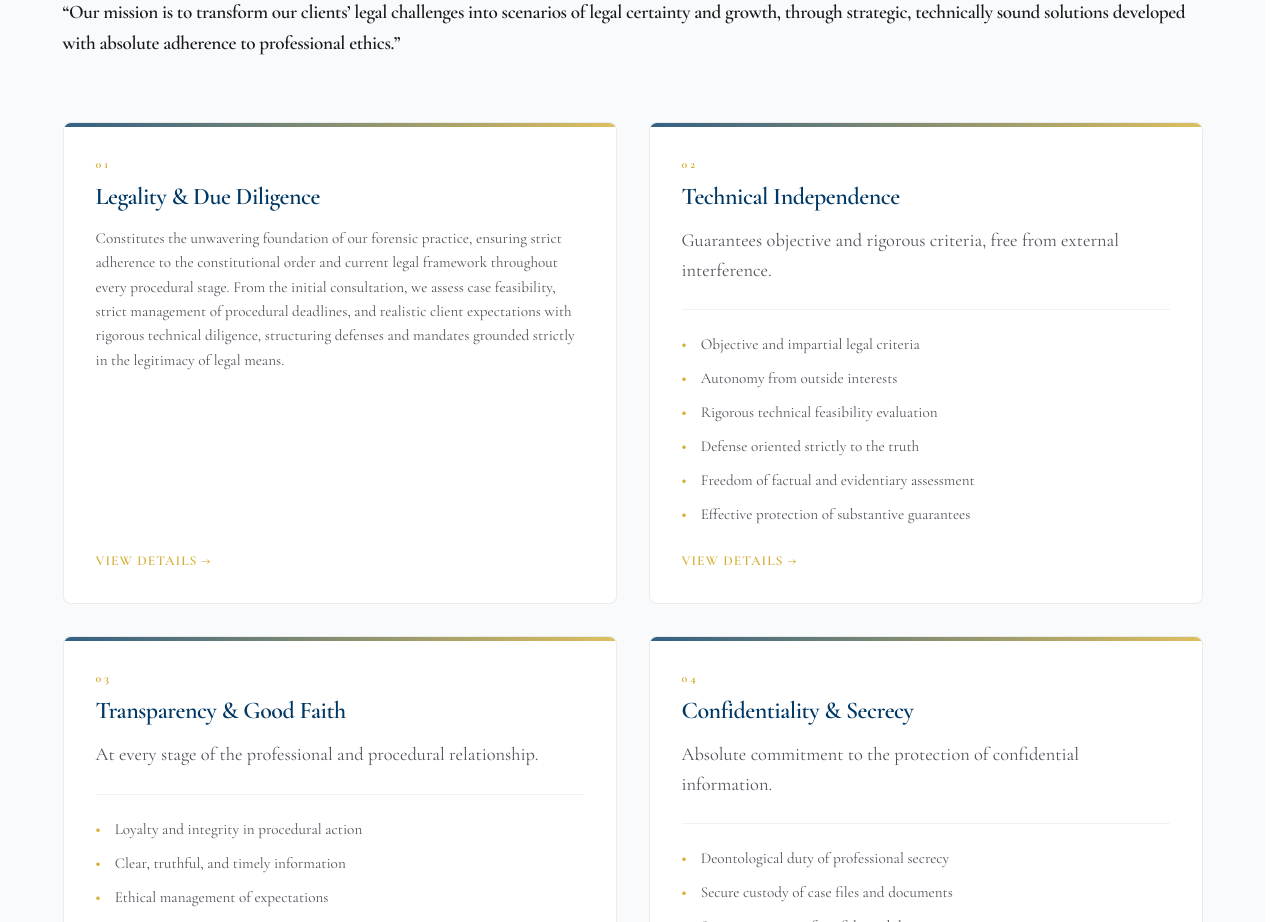
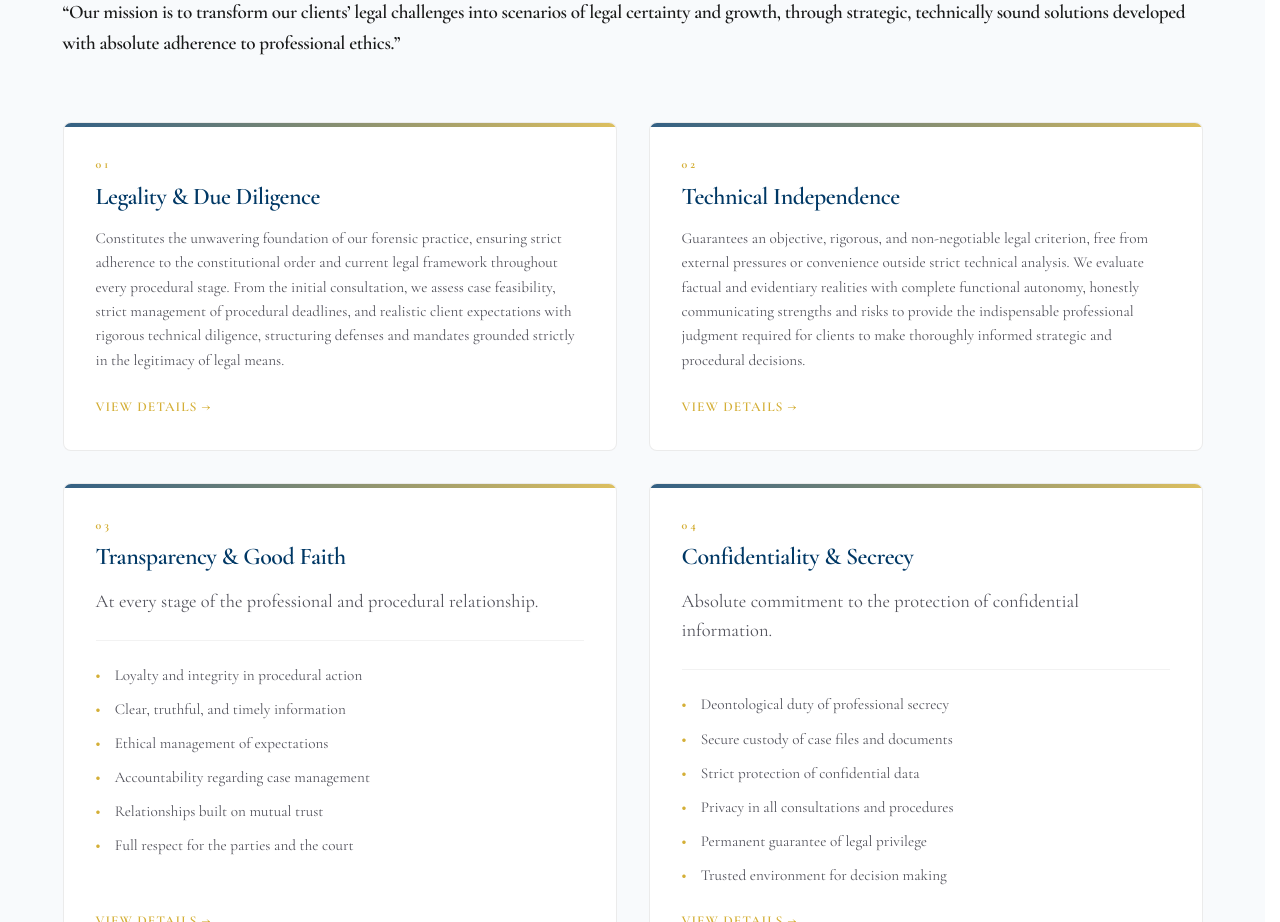
Before and after one commit to mcolina777-cpu/mac-consultores-site-clean, a Next.js app: page /en/about in a window 1280 px wide. Shown: the part 1660-2582 px from the top of the page. Built offline with nearby package versions, Linux system fonts and the light colour scheme.

Commit message:
feat: integración editorial y de interactividad en Tarjeta 02 (Independencia Técnica)

```diff
--- a/src/app/[locale]/about/page.tsx
+++ b/src/app/[locale]/about/page.tsx
@@ -136,24 +136,16 @@ export default async function QuienesSomos({ params }: { params: Promise<{ local
             </Link>
 
             {/* Tarjeta 02 */}
-            <div className="card">
+            <Link href={getRoute(locale, "about.independencia_tecnica" as any)} className="card">
               <span className="section-tag">02</span>
               <h3>{isEs ? 'Independencia Técnica' : 'Technical Independence'}</h3>
-              <p>
+              <p className="card-editorial-text" style={{ lineHeight: 1.6, fontSize: '0.95rem', color: 'var(--text-muted, #4b5563)', marginBottom: '1.5rem' }}>
                 {isEs
-                  ? 'Garantiza criterios objetivos y rigurosos, libres de injerencias ajenas al cliente.'
-                  : 'Guarantees objective and rigorous criteria, free from external interference.'}
+                  ? 'Garantiza un criterio jurídico objetivo, riguroso e innegociable, libre de presiones o conveniencias ajenas al análisis técnico del caso. Evaluamos la realidad fáctica y probatoria con plena autonomía funcional, comunicando con honestidad tanto fortalezas como riesgos, para proporcionar el juicio profesional certero e indispensable que permite al cliente tomar decisiones estratégicas debidamente informadas.'
+                  : 'Guarantees an objective, rigorous, and non-negotiable legal criterion, free from external pressures or convenience outside strict technical analysis. We evaluate factual and evidentiary realities with complete functional autonomy, honestly communicating strengths and risks to provide the indispensable professional judgment required for clients to make thoroughly informed strategic and procedural decisions.'}
               </p>
-              <ul className="service-list">
-                <li>{isEs ? 'Criterios jurídicos objetivos e imparciales' : 'Objective and impartial legal criteria'}</li>
-                <li>{isEs ? 'Autonomía frente a intereses ajenos al caso' : 'Autonomy from outside interests'}</li>
-                <li>{isEs ? 'Evaluación técnica y rigurosa de viabilidad' : 'Rigorous technical feasibility evaluation'}</li>
-                <li>{isEs ? 'Defensa orientada exclusivamente a la verdad' : 'Defense oriented strictly to the truth'}</li>
-                <li>{isEs ? 'Libertad de apreciación fáctica y probatoria' : 'Freedom of factual and evidentiary assessment'}</li>
-                <li>{isEs ? 'Protección efectiva de garantías sustantivas' : 'Effective protection of substantive guarantees'}</li>
-              </ul>
               <span className="card-link">{isEs ? 'VER DETALLES →' : 'VIEW DETAILS →'}</span>
-            </div>
+            </Link>
 
             {/* Tarjeta 03 */}
             <div className="card">
```
